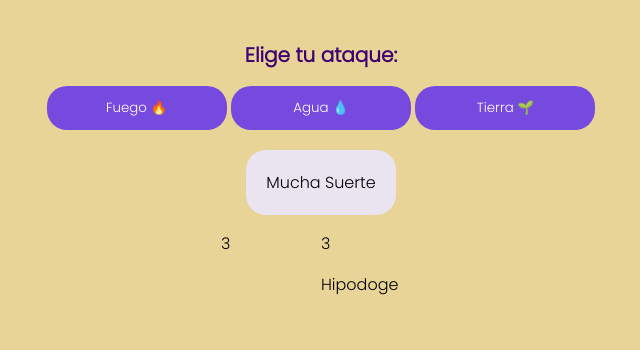
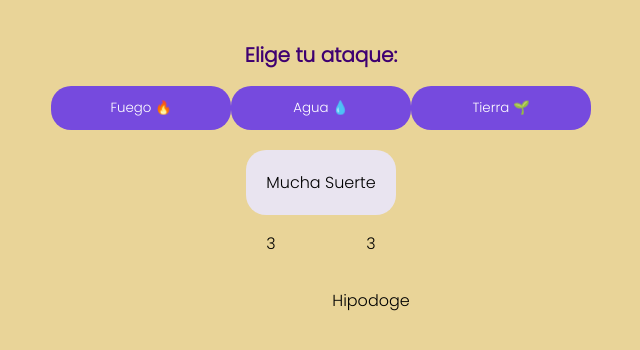
Before and after one commit to eudycss/mokepon-game, a plain HTML site: page mokepon.html in a window 1280 px wide. Both pictures are taken after a click on the button "Seleccionar". Shown: the part 76-426 px from the top of the page, without its empty margins (319-959 px from the left). Drawn offline with Linux system fonts and the light colour scheme.

Commit message:
css grid - center texts of figth

```diff
--- a/css/style.css
+++ b/css/style.css
@@ -87,7 +87,12 @@ input{
     color: white;
     font-family: 'Poppins', sans-serif;
 }
-
+.button-atacks{
+    display: flex;
+    flex-direction: row;
+    justify-content: center;
+    align-items: center;
+}
 #mensajes{
     width: 270;
     background: #e9e4f0;
@@ -109,3 +114,15 @@ input{
     display: grid;
     grid-template-columns: 100px 100px;
 }
+
+.enemies-atacks, .players-atacks{
+    display: flex;
+    flex-direction: column;
+    align-items: center;
+}
+/* max-width es desde cero hasta el max-width donde va a funcionar nuestro css */
+@media (max-width: 565px){
+    .tarjetas, .button-atacks{
+        flex-direction: column;
+    }
+}
--- a/mokepon.html
+++ b/mokepon.html
@@ -50,7 +50,7 @@
 
       <h2 class="subtitle">Elige tu ataque:</h2>
 
-      <div>
+      <div class="button-atacks">
         <button id="boton-fuego" class="boton-de-atack">Fuego 🔥</button>
         <button id="boton-agua" class="boton-de-atack" >Agua 💧</button>
         <button id="boton-tierra" class="boton-de-atack">Tierra 🌱</button>
@@ -66,14 +66,14 @@
 
       <div class="atacks">
 
-        <div>
+        <div class="players-atacks">
           <p id="lifes-player">3</p>
           <p id="mascota-jugador"></p>
           <div id="ataque-del-jugador"></div>
 
         </div>
 
-        <div>
+        <div class="enemies-atacks">
           <p id="lifes-enemy">3</p>
           <p id="mascota-enemigo"></p>
           <div id="ataque-del-enemigo"></div>
```
